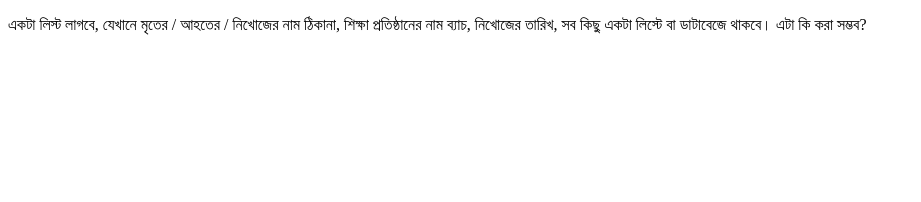
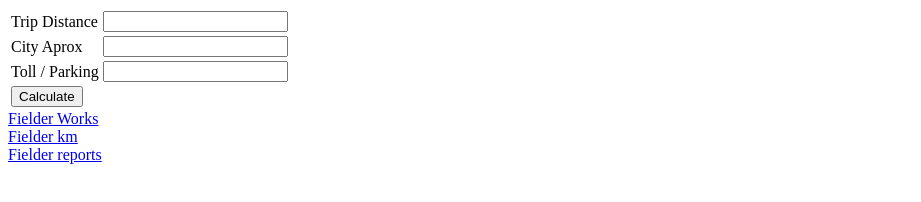
Before and after one commit to fshykot/fshykot.github.io, a plain HTML site: page index.html in a window 1280 px wide. Shown: the top 202 px of the page, without its empty margins (0-921 px from the left). Drawn offline with Linux system fonts and the light colour scheme.

Commit message:
index.html

```diff
--- a/index.html
+++ b/index.html
@@ -6,12 +6,6 @@
 	<title>Fahad Hossain</title>
 </head>
 <body>
-	<p font-size="70px">
-		একটা লিস্ট লাগবে, যেখানে মৃতের / আহতের / নিখোজের নাম ঠিকানা, শিক্ষা প্রতিষ্ঠানের নাম ব্যাচ, নিখোজের তারিখ, সব কিছু একটা লিস্টে বা ডাটাবেজে থাকবে।
-		এটা কি করা সম্ভব?
-	</p>
-
-<br><br><br><br><br><br><br><br><br><br><br><br><br><br><br><br><br><br><br><br><br><br><br><br><br><br><br><br><br><br><br><br><br><br><br><br><br><br><br><br><br><br><br><br><br><br><br><br><br><br><br><br><br><br><br><br><br><br><br><br><br><br><br><br><br><br><br><br><br><br><br><br><br><br><br><br><br><br><br>
 
 	<table>
 		<tr>
```
